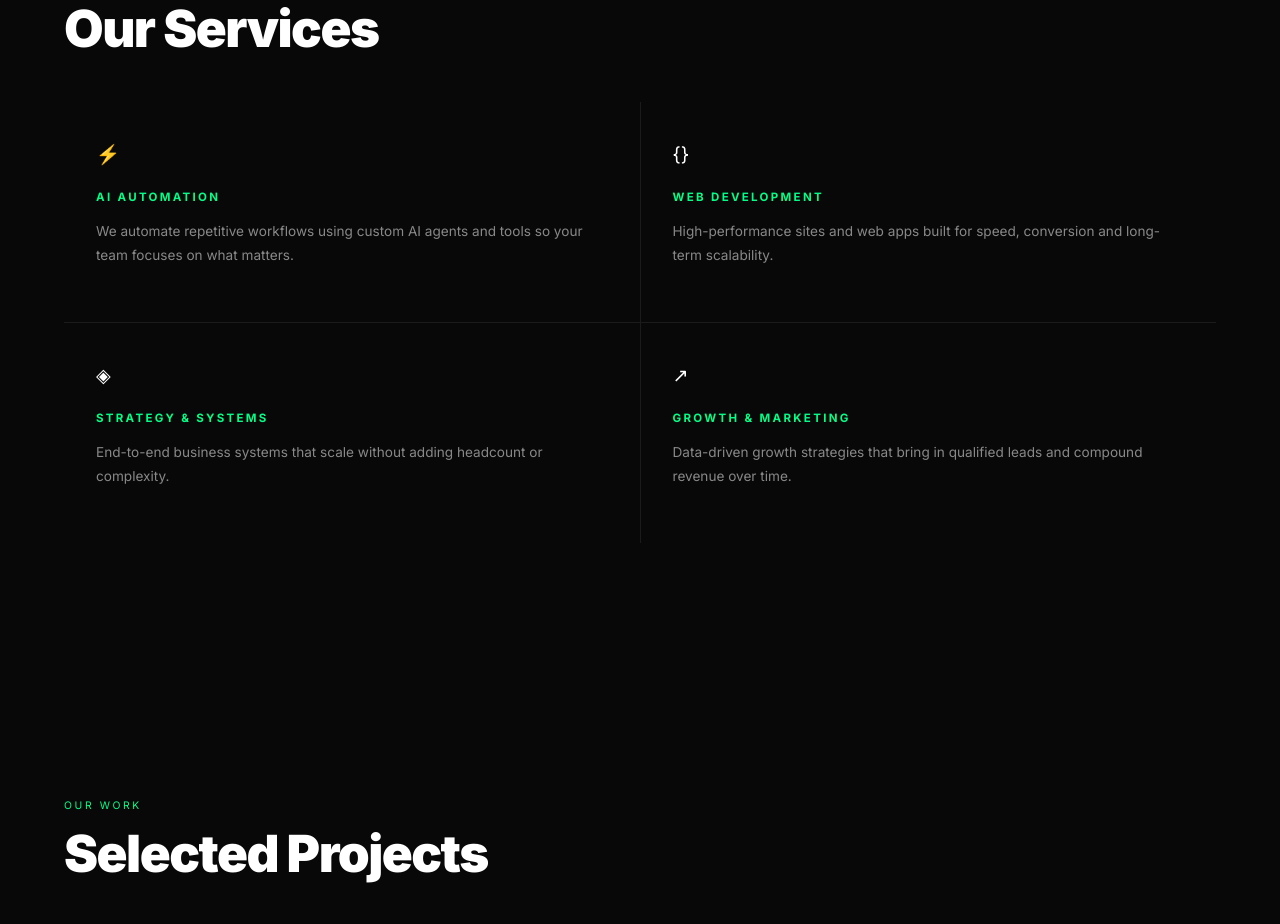
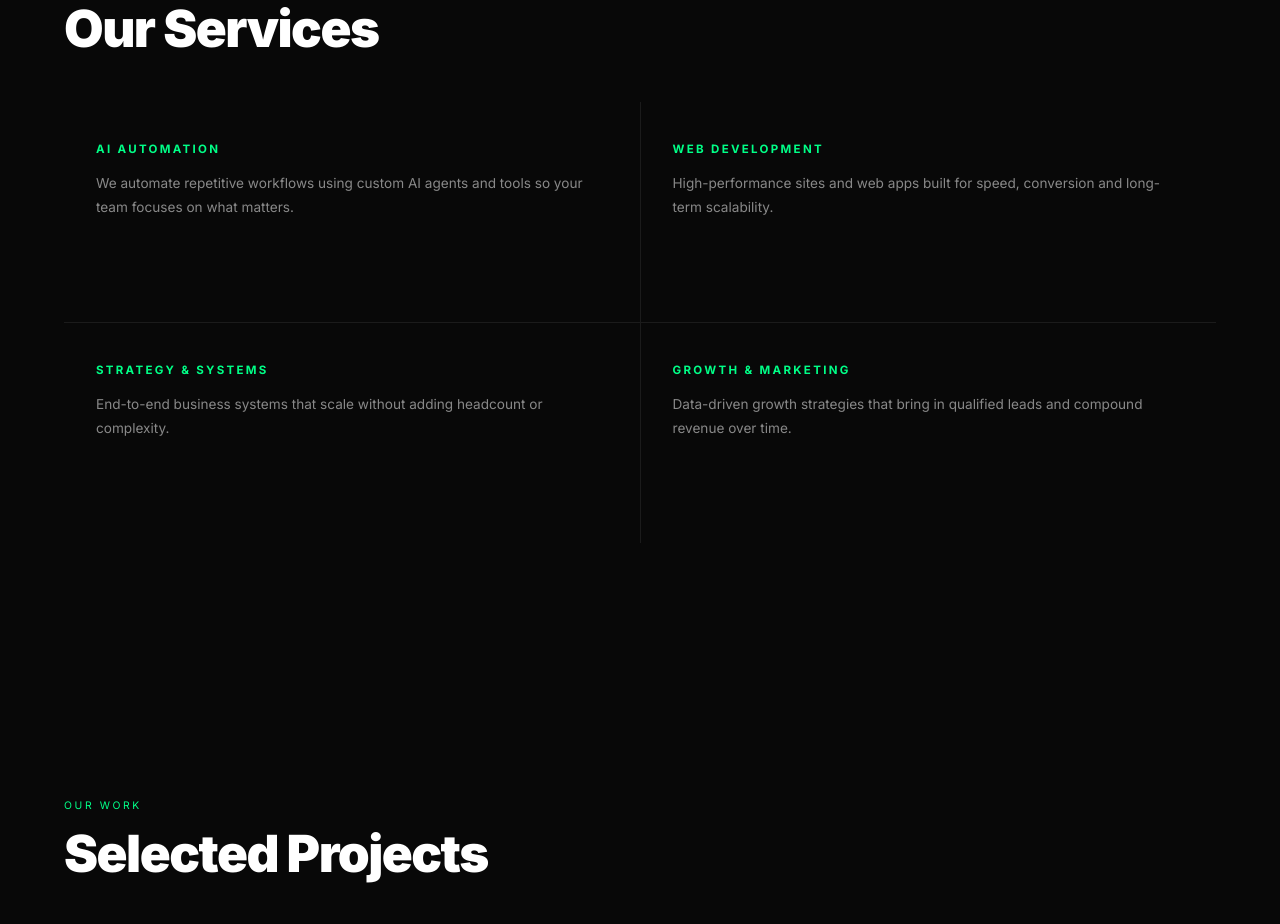
Before and after one commit to Hasanwaheed7073/Portfolio, a plain HTML site: page index.html in a window 1280 px wide. Shown: the part 1645-2569 px from the top of the page. Drawn offline with Linux system fonts and the light colour scheme.

Commit message:
Remove emojis/icons from service cards

```diff
--- a/index.html
+++ b/index.html
@@ -82,22 +82,18 @@
 </div>
 <div class='services-grid'>
 <div class='service-card reveal'>
-<span class='service-icon'>⚡</span>
 <div class='service-title'>AI Automation</div>
 <p class='service-desc'>We automate repetitive workflows using custom AI agents and tools so your team focuses on what matters.</p>
 </div>
 <div class='service-card reveal'>
-<span class='service-icon'>{}</span>
 <div class='service-title'>Web Development</div>
 <p class='service-desc'>High-performance sites and web apps built for speed, conversion and long-term scalability.</p>
 </div>
 <div class='service-card reveal'>
-<span class='service-icon'>◈</span>
 <div class='service-title'>Strategy &amp; Systems</div>
 <p class='service-desc'>End-to-end business systems that scale without adding headcount or complexity.</p>
 </div>
 <div class='service-card reveal'>
-<span class='service-icon'>↗</span>
 <div class='service-title'>Growth &amp; Marketing</div>
 <p class='service-desc'>Data-driven growth strategies that bring in qualified leads and compound revenue over time.</p>
 </div>
```
